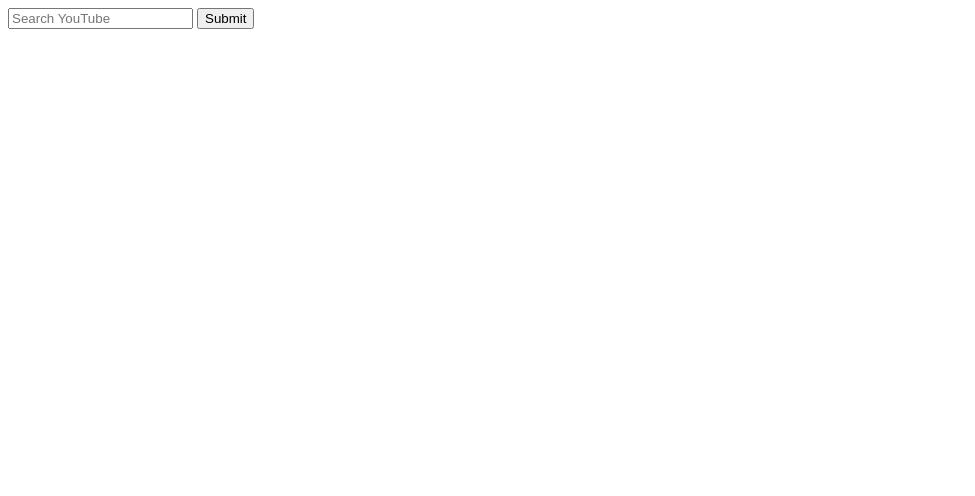
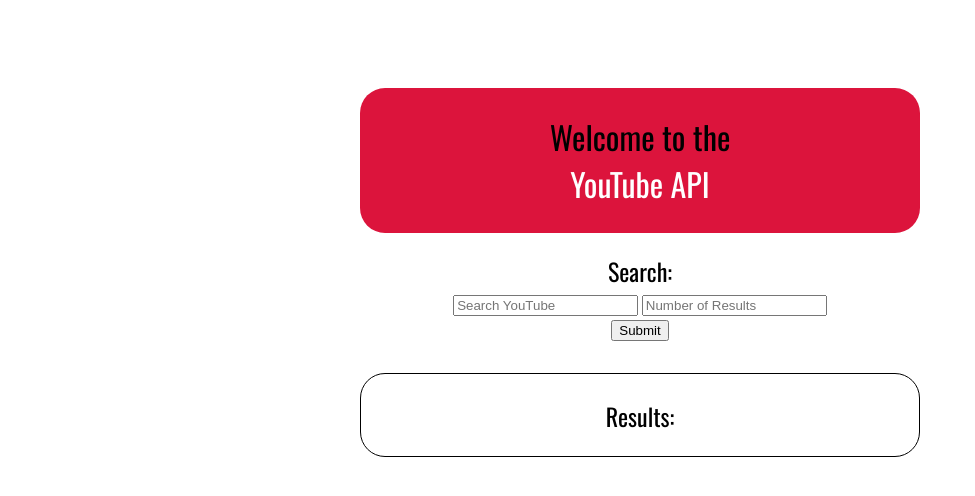
Before and after one commit to bonnichiwa/youtube-api, a plain HTML site: page index.html in a window 1280 px wide. Shown: the whole page, without its empty margins (0-975 px from the left). Drawn offline with nearby package versions, Linux system fonts and the light colour scheme.

Commit message:
added simple css styling and ability to show how many results

```diff
--- /dev/null
+++ b/css/style.css
@@ -0,0 +1,55 @@
+body {
+  font-family: 'Oswald';
+  text-align: center;
+  max-width: 35em;
+  padding-top: 5em;
+  margin-left: auto;
+  margin-right: auto;
+}
+
+h1 {
+  font-weight: 400;
+}
+
+#intro {
+  background-color: crimson;
+  border-radius: 25px;
+  padding-top: .25em;
+  padding-bottom: .25em;
+}
+
+#white {
+  color: white;
+}
+
+h2 {
+  font-weight: 400;
+  margin-bottom: .1em;
+}
+
+form {
+  padding-bottom: 2em;
+}
+
+ul {
+  list-style-type: none;
+  padding: 0px;
+  margin: 0px;
+}
+
+li {
+  font-weight: 300;
+}
+
+p {
+  font-size: 1.5em;
+}
+
+#search-results {
+  border-style: solid;
+  border-color: black;
+  border-width: 1px;
+  border-radius: 25px;
+  padding-top: .25em;
+  padding-bottom: 1.25em;
+}
--- a/index.html
+++ b/index.html
@@ -1,14 +1,43 @@
+<!DOCTYPE html>
+<html lang="en">
+<head>
+  <meta charset="UTF-8">
+
+  <!-- Javascript -->
   <script src="http://ajax.googleapis.com/ajax/libs/jquery/1.10.2/jquery.min.js"></script>
   <script src="js/app.js"></script>
+
+  <!-- CSS -->
+  <link href='https://fonts.googleapis.com/css?family=Oswald:400,300,700' rel='stylesheet' type='text/css'>
+  <link rel="stylesheet" type="text/css" href="css/style.css">
+
+
+  <title>YouTube API</title>
+</head>
+<body>
+
+  <header>
+    <div id="intro">
+      <h1>Welcome to the <br><span id="white">YouTube API</span></h1>
+    </div>
+    <h2>Search:</h2>
+  </header>
 
   <form id="search-term">
 
   <input type="text" id="query" placeholder="Search YouTube">
+  <input type="text" id="results" placeholder="Number of Results">
+  <br>
   <button type="submit">Submit</button>
+
+
 
   </form>
 
   <div id="search-results">
+    <h2>Results:</h2>
     <ul>
     </ul>
   </div>
+</body>
+</html>
--- a/js/app.js
+++ b/js/app.js
@@ -11,7 +11,7 @@
     part: 'snippet',
     key: 'AIzaSyBmyiVtmZImItOvPQv2Cla-vt37IOuORZM',
     q: searchTerm,
-    maxResults: 10
+    maxResults: $('#results').val()
   };
   url = 'https://www.googleapis.com/youtube/v3/search';
 
@@ -23,7 +23,7 @@
 function showResults(results) {
   var html = "";
   $.each(results, function(index,video){
-    html += "<li>" + video.snippet.title + "<br>" +  "<img src=" + video.snippet.thumbnails.medium.url + ">" + "</li>" ;
+    html += "<li>" + video.snippet.title + "<br>" +  "<a href='https://www.youtube.com/watch?v='" + video.id.videoId + "><img src=" + video.snippet.thumbnails.medium.url + "></a></li>" ;
   });
   $('#search-results ul').html(html);
 }
```
Lines whose indentation alone changed are shown as unchanged.
